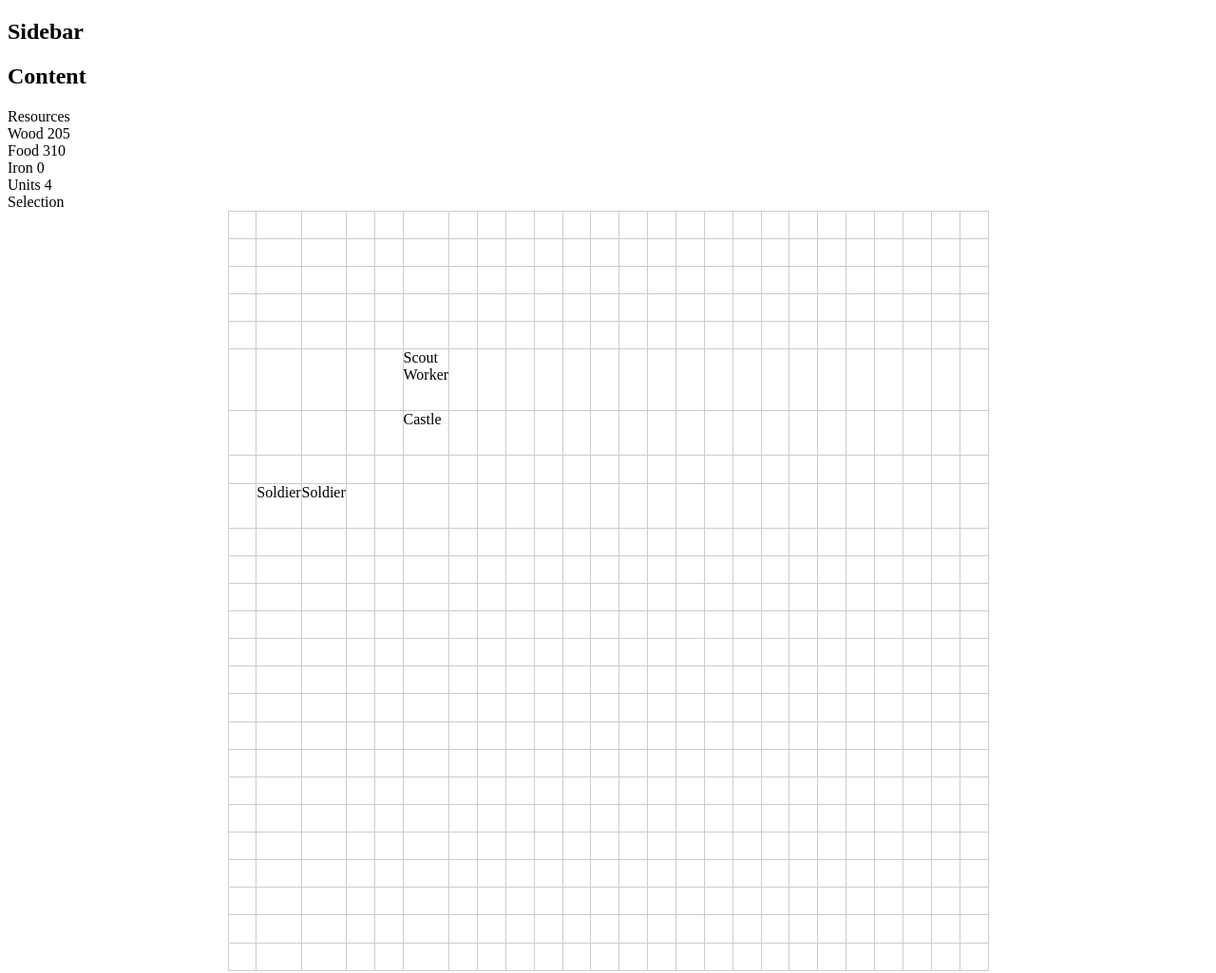
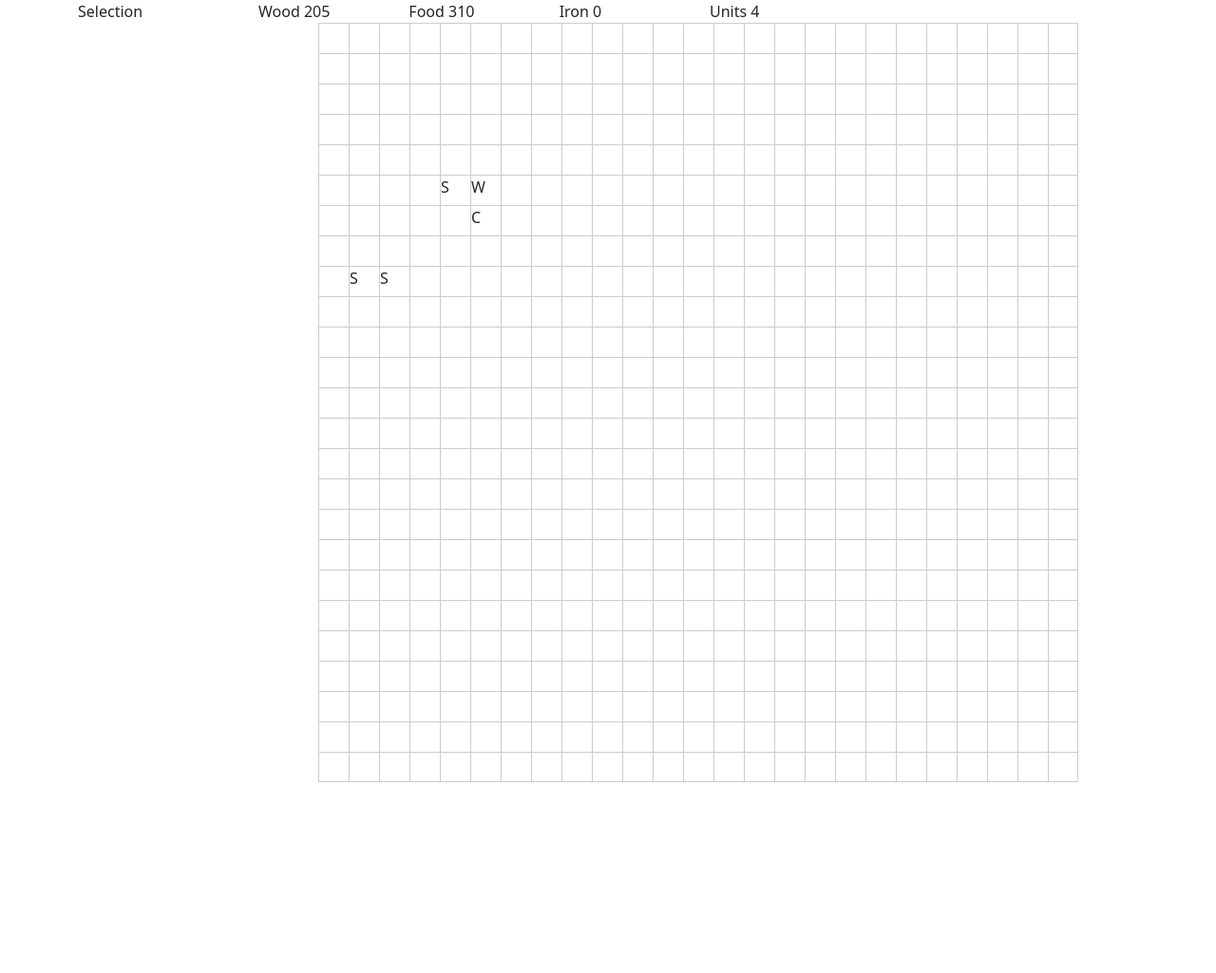
Before and after one commit to christophhalbi/a-little-game, a plain HTML site: page index.html in a window 1280 px wide. Shown: the whole page at 95% size. After the commit the page ends 824 px from the top, so only its background shows below. Drawn offline with nearby package versions, Linux system fonts and the light colour scheme.

Commit message:
some style improvements

```diff
--- a/game.js
+++ b/game.js
@@ -67,17 +67,17 @@ export default class Game {
     }
 
     onUIUnitClicked(event) {
-        this._main.selection.set(event.detail.gameObject);
-        this._main.selection.update();
+        this._sidebar.selection.set(event.detail.gameObject);
+        this._sidebar.selection.update();
     }
 
     onUIBuildingClicked(event) {
-        this._main.selection.set(event.detail.gameObject);
-        this._main.selection.update();
+        this._sidebar.selection.set(event.detail.gameObject);
+        this._sidebar.selection.update();
     }
 
     onUIMoveRequest(event) {
-        const gameObject = this._main.selection.get();
+        const gameObject = this._sidebar.selection.get();
 
         if (gameObject && gameObject.moveable) {
             this._data.addMovement(gameObject, event.detail.gameObject);
@@ -85,7 +85,7 @@ export default class Game {
     }
 
     render() {
-        return `<div>
+        return `<div class="row">
             ${this._sidebar.render()}
             ${this._main.render()}
         </div>`;
--- a/game/data.js
+++ b/game/data.js
@@ -25,12 +25,12 @@ export default class GameData {
 
         this._map = new GameMap(25, 25);
 
-        this._buildings.push(new Building('Castle', this._map.square(6, 5)));
+        this._buildings.push(new Building('C', this._map.square(6, 5)));
 
-        this._units.push(new Unit('Scout', this._map.square(5, 5)));
-        this._units.push(new Unit('Worker', this._map.square(5, 5)));
-        this._units.push(new Unit('Soldier', this._map.square(8, 1)));
-        this._units.push(new Unit('Soldier', this._map.square(8, 2)));
+        this._units.push(new Unit('S', this._map.square(5, 4)));
+        this._units.push(new Unit('W', this._map.square(5, 5)));
+        this._units.push(new Unit('S', this._map.square(8, 1)));
+        this._units.push(new Unit('S', this._map.square(8, 2)));
 
         let runResourceInterval = this.runResourceInterval.bind(this);
 
--- a/game/ui/main.js
+++ b/game/ui/main.js
@@ -3,7 +3,6 @@ import UIObject from './object.js';
 import UIResources from './resources.js';
 import UIUnits from './units.js';
 import UIMap from './map.js';
-import UISelection from './selection.js';
 
 export default class UIMain extends UIObject {
 
@@ -12,7 +11,6 @@ export default class UIMain extends UIObject {
         this._resources = new UIResources();
         this._units = new UIUnits();
         this._map = new UIMap();
-        this._selection = new UISelection();
     }
 
     get resources() {
@@ -27,17 +25,21 @@ export default class UIMain extends UIObject {
         return this._map;
     }
 
-    get selection() {
-        return this._selection;
-    }
-
     render() {
-        return `<div id="ui-content">
-            <h2>Content</h2>
-            ${this._resources.render()}
-            ${this._units.render()}
-            ${this._selection.render()}
-            ${this._map.render()}
+        return `<div class="col-10" id="ui-content">
+            <div class="row">
+                <div class="col-6">
+                    ${this._resources.render()}
+                </div>
+                <div class="col-6">
+                    ${this._units.render()}
+                </div>
+            </div>
+            <div class="row">
+                <div class="col-12">
+                    ${this._map.render()}
+                </div>
+            </div>
         </div>`
     }
 }
--- a/game/ui/map.js
+++ b/game/ui/map.js
@@ -44,7 +44,7 @@ export default class UIMap extends UIObject {
     }
 
     render() {
-        return `<div id="${this._id}">
+        return `<div id="${this._id}" oncontextmenu="return false">
         </div>`
     }
 }
--- a/game/ui/resource.js
+++ b/game/ui/resource.js
@@ -17,7 +17,7 @@ export default class UIResource extends UIObject {
     }
 
     render() {
-        return `<div class="ui-resource" data-game-object-id="${this._gameObject.id}">
+        return `<div class="ui-resource col-4" data-game-object-id="${this._gameObject.id}">
             <span>${this._gameObject.constructor.name} <span class="stock">${this._gameObject.stock}</span></span>
         </div>`
     }
--- a/game/ui/resources.js
+++ b/game/ui/resources.js
@@ -16,7 +16,7 @@ export default class UIResources extends UIObject {
 
         this._resources.set(gameObject.id, resource);
 
-        document.querySelector(`#${this._id} div`).insertAdjacentHTML('beforeend', resource.render());
+        document.querySelector(`#${this._id}`).insertAdjacentHTML('beforeend', resource.render());
     }
 
     find(gameObject) {
@@ -24,10 +24,6 @@ export default class UIResources extends UIObject {
     }
 
     render() {
-        return `<div id="${this._id}">
-            <span>Resources</span>
-            <div>
-            </div>
-        </div>`
+        return `<div id="${this._id}" class="row"></div>`
     }
 }
--- a/game/ui/sidebar.js
+++ b/game/ui/sidebar.js
@@ -1,15 +1,23 @@
 
 import UIObject from './object.js';
+import UISelection from './selection.js';
 
 export default class UISidebar extends UIObject {
 
     constructor() {
         super();
+        this._selection = new UISelection();
+    }
+
+    get selection() {
+        return this._selection;
     }
 
     render() {
-        return `<div id="ui-sidebar">
-            <h2>Sidebar</h2>
+        return `<div class="col-2" id="ui-sidebar">
+            <div class="row">
+                ${this._selection.render()}
+            </div>
         </div>`
     }
 }
--- a/game/ui/units.js
+++ b/game/ui/units.js
@@ -5,7 +5,7 @@ export default class UIUnits extends UIObject {
 
     constructor() {
         super();
-        this._id = 'ui-resources';
+        this._id = 'ui-units';
         this._count = 0;
     }
 
--- a/index.html
+++ b/index.html
@@ -4,10 +4,11 @@
         <meta charset="UTF-8">
         <meta name="viewport" content="width=device-width, initial-scale=1">
         <script type="module" src="index.js"></script>
+        <link href="https://cdn.jsdelivr.net/npm/bootstrap@5.0.0-beta3/dist/css/bootstrap.min.css" rel="stylesheet" integrity="sha384-eOJMYsd53ii+scO/bJGFsiCZc+5NDVN2yr8+0RDqr0Ql0h+rP48ckxlpbzKgwra6" crossorigin="anonymous">
         <link rel="stylesheet" type="text/css" href="styles.css" media="screen"/>
         <title>Game</title>
     </head>
     <body>
-        <div id="game"></div>
+        <div class="container" id="game"></div>
     </body>
 </html>
--- a/styles.css
+++ b/styles.css
@@ -1,3 +1,7 @@
+
+#ui-map:hover {
+    cursor: pointer;
+}
 
 #ui-map {
     margin: 0 auto;
@@ -10,6 +14,8 @@
 }
 
 .ui-map-square {
+    width: 32px;
+    height: 32px;
     border-top: 1px solid #ccc;
     border-left: 1px solid #ccc;
 }
```
